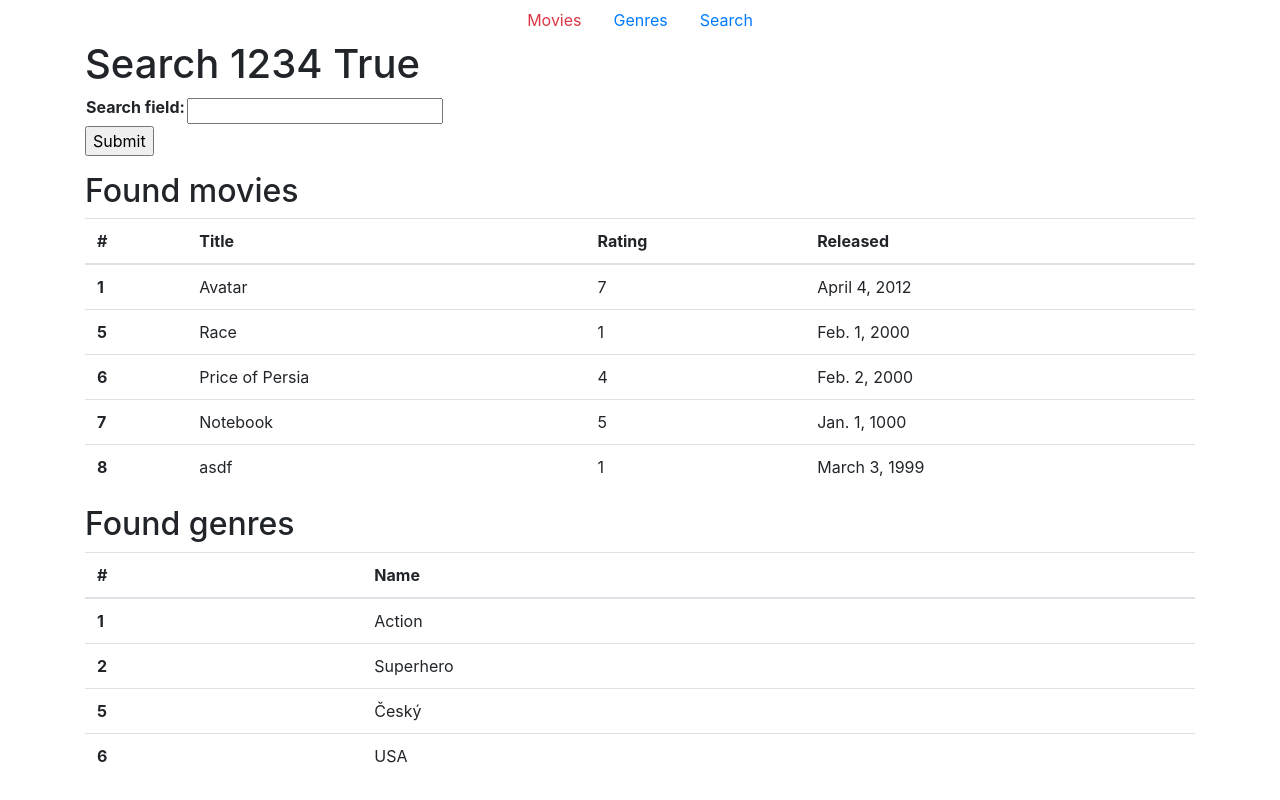
After one commit to alifuk/CZ21_Movies, a Django app: page /search in a window 1280 px wide. The commit adds this page. Run offline with Django 4.2, Linux system fonts and the light colour scheme; a user stored in the database is signed in; data comes from the database, SQL or seed files in the repository; both versions use the stored data as it was after the commit; some libraries are stand-ins or nearby versions.

Commit message:
feat: CRUD genre, login, logout

```diff
--- a/hollymovies/settings.py
+++ b/hollymovies/settings.py
@@ -26,7 +26,8 @@ SECRET_KEY = 'django-insecure-h@ruo0=u%n8ns831sqh+8y-rkk8#@2oybkvtzaxlki9l*)ah0%
 DEBUG = True
 
 ALLOWED_HOSTS = []
-
+LOGIN_REDIRECT_URL = 'index'
+LOGOUT_REDIRECT_URL = 'index'
 
 # Application definition
 
--- a/hollymovies/urls.py
+++ b/hollymovies/urls.py
@@ -15,9 +15,11 @@ Including another URLconf
 """
 from django.contrib import admin
 from django.urls import path
+from django.contrib.auth.views import LoginView, LogoutView
 
 from viewer.models import Genre, Movie
-from viewer.views import hello, MoviesView, MovieCreateView, MovieUpdateView, MovieDeleteView, tags_example
+from viewer.views import hello, search, MoviesView, MovieCreateView, MovieUpdateView, MovieDeleteView, tags_example
+from viewer.views import GenresView, GenreCreateView, GenreUpdateView, GenreDeleteView
 
 admin.site.register(Genre)
 admin.site.register(Movie)
@@ -30,5 +32,14 @@ urlpatterns = [
     path('', MoviesView.as_view(), name='index'), #Class based view
     path('movie/create', MovieCreateView.as_view(), name='movie_create'),
     path('movie/update/<pk>', MovieUpdateView.as_view(), name='movie_update'),
-    path('movie/delete/<pk>', MovieDeleteView.as_view(), name='movie_delete')
+    path('movie/delete/<pk>', MovieDeleteView.as_view(), name='movie_delete'),
+    path('accounts/login/', LoginView.as_view(), name='login'),
+    path('logout/', LogoutView.as_view(), name='logout'),
+
+    path('genres', GenresView.as_view(), name='genres'), #Class based view
+    path('genre/create', GenreCreateView.as_view(), name='genre_create'),
+    path('genre/update/<pk>', GenreUpdateView.as_view(), name='genre_update'),
+    path('genre/delete/<pk>', GenreDeleteView.as_view(), name='genre_delete'),
+    path('search', search, name='search'),  # Class based view
+
 ]
--- a/viewer/forms.py
+++ b/viewer/forms.py
@@ -43,3 +43,12 @@ class MovieForm(ModelForm):
         "Commedies aren't so good to be rated over 5."
       )
     return result
+
+class GenreForm(ModelForm):
+  class Meta:
+    model = Genre
+    fields = '__all__'
+
+
+class SearchForm(Form):
+  search_field = CharField(max_length=128)
--- /dev/null
+++ b/viewer/templates/base_alternative.html
@@ -0,0 +1,41 @@
+{% load static %}
+
+<html {% if LANGUAGE_CODE %}lang="{{ LANGUAGE_CODE }}" {% endif %}>
+
+<head>
+    <meta charset="utf-8">
+    <meta name="viewport" content="width=device-width, initial-scale=1">
+    <title>HollyMovies</title>
+    <link rel="stylesheet" href="https://stackpath.bootstrapcdn.com/bootstrap/4.2.1/css/bootstrap.min.css"
+        integrity="sha384-GJzZqFGwb1QTTN6wy59ffF1BuGJpLSa9DkKMp0DgiMDm4iYMj70gZWKYbI706tWS" crossorigin="anonymous">
+    <script src="https://code.jquery.com/jquery-3.3.1.slim.min.js"
+        integrity="sha384-q8i/X+965DzO0rT7abK41JStQIAqVgRVzpbzo5smXKp4YfRvH+8abtTE1Pi6jizo"
+        crossorigin="anonymous"></script>
+    <script src="https://cdnjs.cloudflare.com/ajax/libs/popper.js/1.14.6/umd/popper.min.js"
+        integrity="sha384-wHAiFfRlMFy6i5SRaxvfOCifBUQy1xHdJ/yoi7FRNXMRBu5WHdZYu1hA6ZOblgut"
+        crossorigin="anonymous"></script>
+    <script src="https://stackpath.bootstrapcdn.com/bootstrap/4.2.1/js/bootstrap.min.js"
+        integrity="sha384-B0UglyR+jN6CkvvICOB2joaf5I4l3gm9GU6Hc1og6Ls7i6U/mkkaduKaBhlAXv9k"
+        crossorigin="anonymous"></script>
+</head>
+
+<body>
+    <div class="container">
+        <ul class="nav justify-content-center">
+          <li class="nav-item ">
+            <a class="nav-link text-danger" href="{% url 'index' %}">Movies</a>
+          </li>
+          <li class="nav-item">
+            <a class="nav-link" href="{% url 'genres' %}">Genres</a>
+          </li>
+          <li class="nav-item">
+            <a class="nav-link" href="{% url 'search' %}">Search</a>
+          </li>
+        </ul>
+
+
+        {% block content %}{% endblock %}
+    </div>
+</body>
+
+</html>
--- a/viewer/templates/form.html
+++ b/viewer/templates/form.html
@@ -6,4 +6,6 @@
     <table>{{ form }}</table>
     <input type="submit" value="Submit" class="btn btn-primary">
   </form>
+  request.user: {{ request.user }}
+  request.user.is_authenticated: {{request.user.is_authenticated}}
 {% endblock %}
--- /dev/null
+++ b/viewer/templates/search.html
@@ -0,0 +1,51 @@
+{% extends 'base_alternative.html' %}
+
+{% block content %}
+    <h1>Search {{ request.user }} {{ request.user.is_authenticated }}</h1>
+    <form action="{% url 'search' %}" method="GET">
+
+    <table>{{ search_form }}</table>
+        <input type="submit">
+    </form>
+
+    <h2>Found movies</h2>
+    <table class="table">
+  <thead>
+    <tr>
+      <th scope="col">#</th>
+      <th scope="col">Title</th>
+      <th scope="col">Rating</th>
+      <th scope="col">Released</th>
+    </tr>
+  </thead>
+  <tbody>
+    {% for movie in movies %}
+    <tr>
+          <th scope="row">{{ movie.pk }}</th>
+          <td>{{ movie.title }}</td>
+          <td>{{ movie.rating }}</td>
+          <td>{{ movie.released }}</td>
+    </tr>
+    {% endfor %}
+  </tbody>
+</table>
+
+    <h2>Found genres</h2>
+    <table class="table">
+  <thead>
+    <tr>
+      <th scope="col">#</th>
+      <th scope="col">Name</th>
+    </tr>
+  </thead>
+  <tbody>
+    {% for genre in genres %}
+    <tr>
+          <th scope="row">{{ genre.pk }}</th>
+          <td>{{ genre.name }}</td>
+    </tr>
+    {% endfor %}
+  </tbody>
+</table>
+
+{% endblock %}
--- a/viewer/views.py
+++ b/viewer/views.py
@@ -1,9 +1,11 @@
+from django.contrib.auth.decorators import login_required
 from django.shortcuts import render
-from viewer.models import Movie
+from viewer.models import Movie, Genre
 from django.views.generic import FormView, ListView, CreateView, UpdateView, DeleteView
 from logging import getLogger
-from viewer.forms import MovieForm
+from viewer.forms import MovieForm, GenreForm, SearchForm
 from django.urls import reverse_lazy
+from django.contrib.auth.mixins import LoginRequiredMixin
 
 def hello(request, s0):
   s1 = request.GET.get('s1', '')
@@ -12,6 +14,16 @@ def hello(request, s0):
     context={'adjectives': [s0, s1, 'beautiful', 'wonderful']}
   )
 
+@login_required
+def search(request):
+    to_find = request.GET.get("search_field", "")
+    return render(
+        request, template_name='search.html', context={
+            "movies": Movie.objects.filter(title__contains=to_find),
+            "genres": Genre.objects.filter(name__contains=to_find),
+            "search_form": SearchForm,
+        }
+    )
 
 def movies(request):
   return render(
@@ -43,7 +55,7 @@ class MoviesView(ListView):
   model = Movie
 
 
-class MovieCreateView(CreateView):
+class MovieCreateView(LoginRequiredMixin, CreateView):
 
   template_name = 'form.html'
   form_class = MovieForm
@@ -70,3 +82,31 @@ class MovieDeleteView(DeleteView):
   template_name = 'movie_confirm_delete.html'
   model = Movie
   success_url = reverse_lazy('index')
+
+class GenresView(ListView):
+  template_name = 'genres.html'
+  model = Genre
+
+class GenreCreateView(CreateView):
+  template_name = 'genre_form.html'
+  form_class = GenreForm
+  success_url = reverse_lazy('genres')
+
+  def form_invalid(self, form):
+      LOGGER.warning(f'User provided invalid data. {form.errors}')
+      return super().form_invalid(form)
+
+class GenreUpdateView(UpdateView):
+  template_name = 'genre_form.html'
+  model = Genre
+  form_class = GenreForm
+  success_url = reverse_lazy('genres')
+
+  def form_invalid(self, form):
+      LOGGER.warning('User provided invalid data while updating a movie.')
+      return super().form_invalid(form)
+
+class GenreDeleteView(DeleteView):
+  template_name = 'genre_confirm_delete.html'
+  model = Genre
+  success_url = reverse_lazy('genres')
```
Also changed, not shown: viewer/templates/base.html (+16 -1 lines), viewer/templates/genre_confirm_delete.html (added, +12 -0 lines), viewer/templates/genre_form.html (added, +9 -0 lines), viewer/templates/genres.html (added, +16 -0 lines), db.sqlite3.
